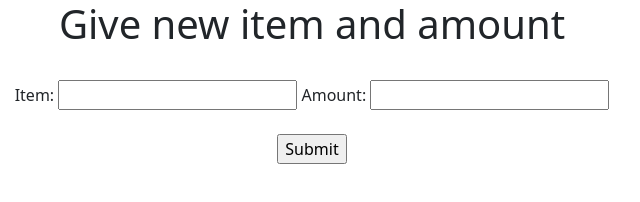
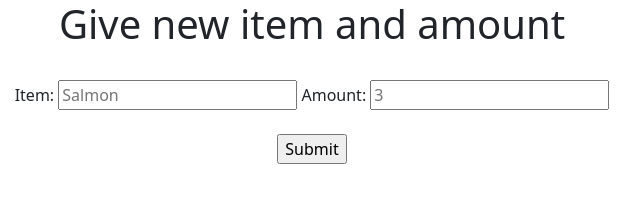
Before and after one commit to oyvindhaugen/db-cli, a plain HTML site: page static/insert.html in a window 1280 px wide. Shown: the full height of the page, 328-968 px from the left. Drawn offline with nearby package versions, Linux system fonts and the light colour scheme.

Commit message:
added placeholder tags

```diff
--- a/static/insert.html
+++ b/static/insert.html
@@ -18,8 +18,8 @@
     </div>
     <br>
     <div class="values">
-    <label class="itemVal">Item: <input type="text" id="item"></label>
-    <label class="amountVal">Amount: <input type="number" id="amount"></label>
+    <label class="itemVal">Item: <input type="text" id="item" placeholder="Salmon"></label>
+    <label class="amountVal">Amount: <input type="number" id="amount" placeholder="3"></label>
     <br>
     <br>
     <input class="submitIns" type="button" value="Submit" onclick="insertRow()">
```
Also changed, not shown: 2 other files.
